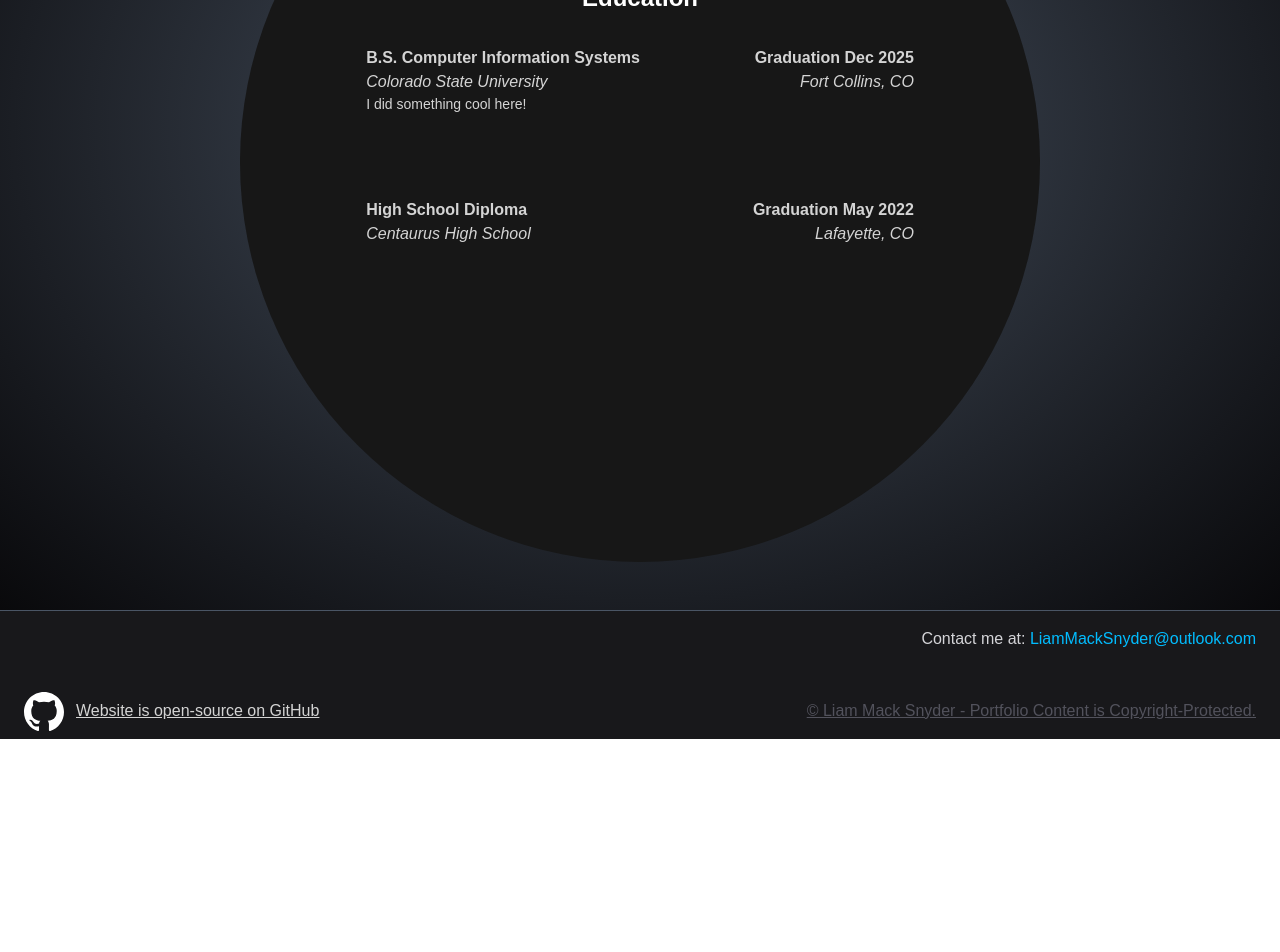
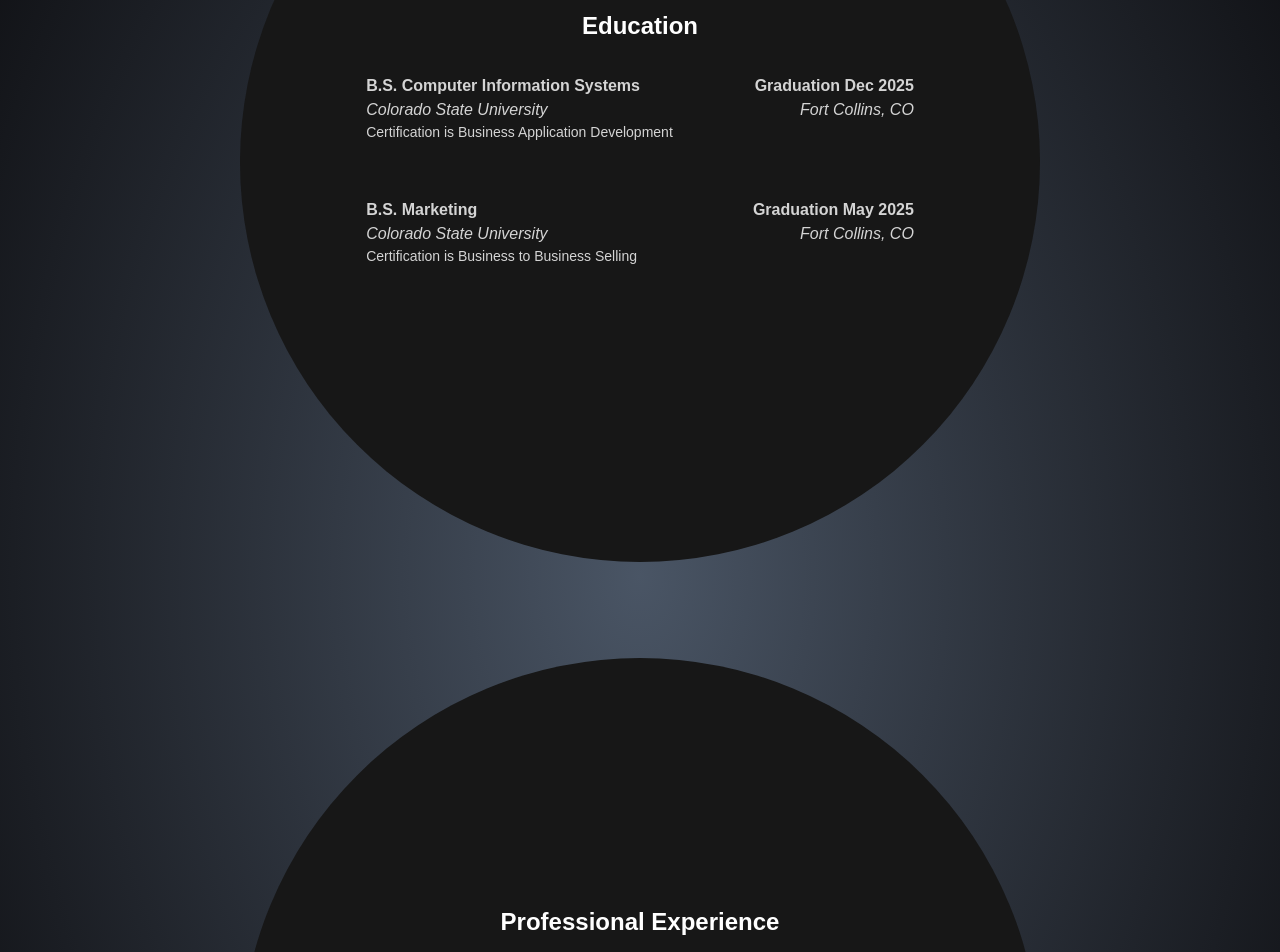
Before and after one commit to MackMaritimus/liammacksnyder, a Next.js app: page / in a window 1280 px wide. Shown: the part 1620-2572 px from the top of the page. Before the commit the page ends 2359 px from the top, so only its background shows below. Built offline with nearby package versions, Linux system fonts and the light colour scheme.

Commit message:
2nd Bubble for Professional Experience, BubbleTable Changes

```diff
--- a/src/components/sections/homepage/Resume.tsx
+++ b/src/components/sections/homepage/Resume.tsx
@@ -21,19 +21,41 @@
                             date = "Graduation Dec 2025"
                             company = "Colorado State University"
                             location = "Fort Collins, CO"
-                            description= "I did something cool here!"
+                            description= "Certification is Business Application Development"
                         />
 
                         <BubbleTable
-                            title = "High School Diploma"
-                            date = "Graduation May 2022"
-                            company = "Centaurus High School"
+                            title = "B.S. Marketing"
+                            date = "Graduation May 2025"
+                            company = "Colorado State University"
+                            location = "Fort Collins, CO"
+                            description= "Certification is Business to Business Selling"
+                        />
+
+                    </div>
+                </div>
+
+                <div className = "flex flex-col text-center bg-neutral-900 rounded-full mt-12 mb-12 w-200 h-200 p-10 justify-center items-center">
+                    <div>
+                        <BubbleTable
+                            header = "Professional Experience"
+                            title = "Landscaper"
+                            date = "Jun 2021 - Jun 2023"
+                            company = "Massage the Earth"
                             location = "Lafayette, CO"
+                            description = "Delivered client-focused landscape services in a fast-paced small business setting while taking on additional responsibilities including new hire training and job site preparation."
+                        />
+
+                        <BubbleTable
+                            title = "Hello"
+                            date = "Goodbye"
+                            company = "No"
+                            location = "Yes"
                         />
 
                     </div>
                 </div>
 
         </section>
-    )
+    );
 }
--- a/src/components/ui/BubbleTable.tsx
+++ b/src/components/ui/BubbleTable.tsx
@@ -13,7 +13,7 @@
     description?: string;
 }
 
-export default function BubbleTable ({ header = "", title = "", date = "", company = "", location = "", description = "" }:BubbleTableProps) {
+export default function BubbleTable ({ header = "", title = "", date = "", company = "", location = "", description = ""}:BubbleTableProps) {
 
     return (
     <div>
@@ -21,7 +21,7 @@
             {header}
         </Head3>
 
-        <div className = "grid grid-cols-2 grid-rows-3 my-6 max-w-150 mb-20 mt-8">
+        <div className = "grid grid-cols-2 grid-rows-2 max-w-150 mt-8">
             <Body className = "text-left col-start-1 row-start-1 font-bold">
                 {title}
             </Body>
@@ -38,10 +38,11 @@
                 {location}
             </Body>
 
-            <BodySmall className = "text-left col-start-1 row-start-3 col-span-full">
-                {description}
-            </BodySmall>
         </div>
+
+        <BodySmall className = "text-left max-w-150 mb-14">
+            {description}
+        </BodySmall>
     </div>
     );
 }
```
